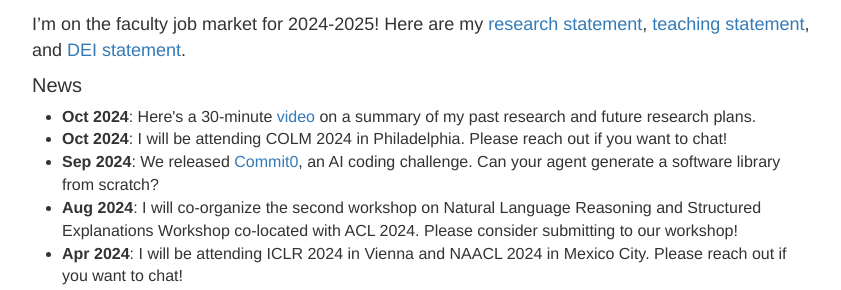
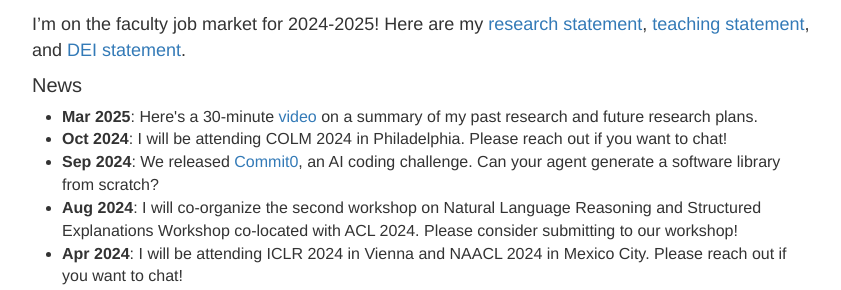
Before and after one commit to wenting-zhao/wenting-zhao.github.io, a Jekyll site: the page built from index.html, in a window 1280 px wide. Shown: the part 564-854 px from the top of the page, without its empty margins (218-1059 px from the left). Built offline with Jekyll 4.4.1, drawn with Linux system fonts in a browser that asks for light colours.

Commit message:
Update index.html

```diff
--- a/index.html
+++ b/index.html
@@ -42,7 +42,7 @@ I’m on the faculty job market for 2024-2025! Here are my <a href="cv/research_
 
 <h4> News </h4>
 <ul style="font-size: 16px">
-    <li><strong>Oct 2024</strong>: Here's a 30-minute <a href="https://www.youtube.com/watch?v=F3bnOqjG28g">video</a> on a summary of my past research and future research plans.</li>
+    <li><strong>Mar 2025</strong>: Here's a 30-minute <a href="https://www.youtube.com/watch?v=F3bnOqjG28g">video</a> on a summary of my past research and future research plans.</li>
     <li><strong>Oct 2024</strong>: I will be attending COLM 2024 in Philadelphia. Please reach out if you want to chat! </li>
     <li><strong>Sep 2024</strong>: We released <a href="https://github.com/commit-0/commit0">Commit0</a>, an AI coding challenge. Can your agent generate a software library from scratch? </li>
     <li><strong>Aug 2024</strong>: I will co-organize the second workshop on Natural Language Reasoning and Structured Explanations Workshop co-located with ACL 2024. Please consider submitting to our workshop!</li>
```
